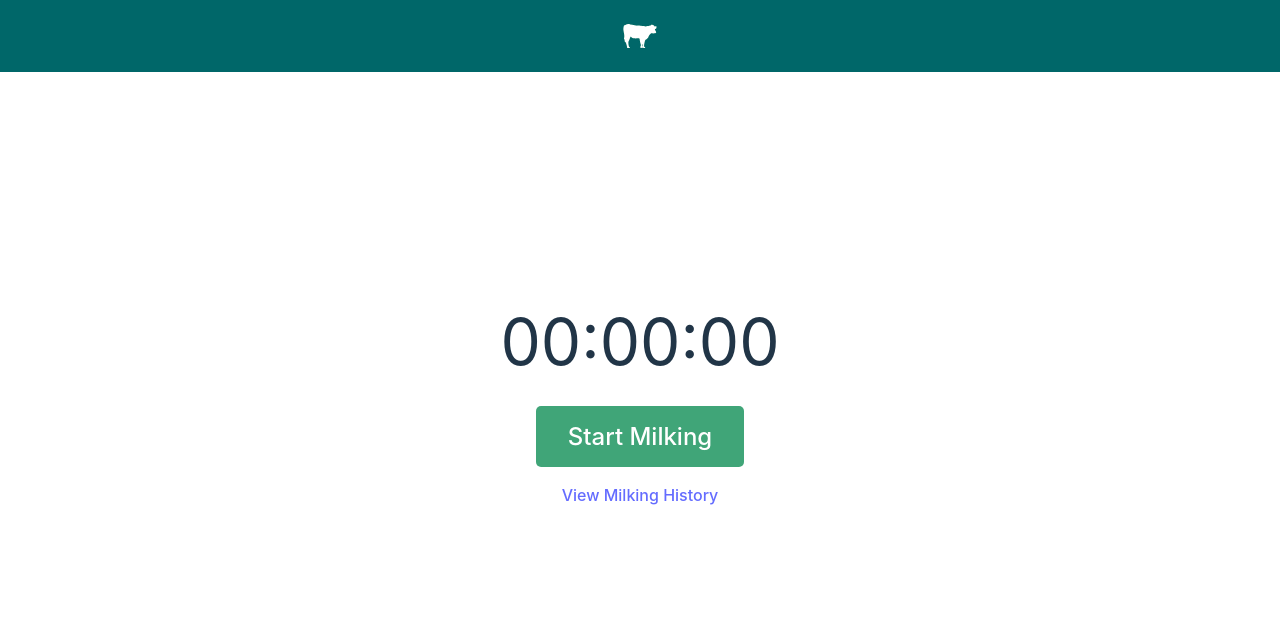
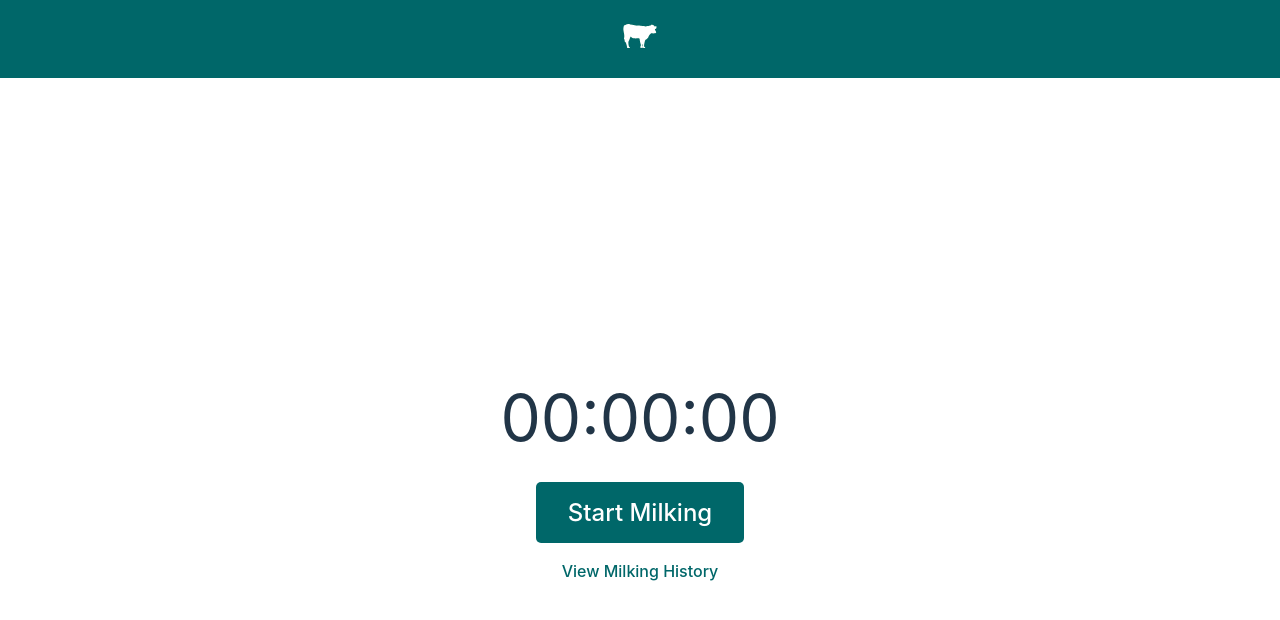
Before and after one commit to anandjha8719/milking-tracker, a React (Vite) app: page / in a window 1280 px wide. Shown: the top 620 px of the page. Built offline with nearby package versions, Linux system fonts and the light colour scheme.

Commit message:
prop validations and ui updates

```diff
--- a/package.json
+++ b/package.json
@@ -10,6 +10,7 @@
     "preview": "vite preview"
   },
   "dependencies": {
+    "prop-types": "^15.8.1",
     "react": "^18.2.0",
     "react-dom": "^18.2.0",
     "react-router-dom": "^6.23.1",
--- a/src/App.jsx
+++ b/src/App.jsx
@@ -7,7 +7,7 @@ function App() {
   return (
     <Router>
       <Navbar />
-      <div style={{ width: "100vw" }}>
+      <div style={{ width: "100vw", marginTop: "60px" }}>
         <Routes>
           <Route path="/" element={<Home />} />
           <Route path="/history" element={<History />} />
--- a/src/components/History.jsx
+++ b/src/components/History.jsx
@@ -11,6 +11,7 @@ const Table = styled.table`
   width: 100%;
   border-collapse: collapse;
   margin-top: 1rem;
+  margin-bottom: 1rem;
 
   th,
   td {
@@ -19,7 +20,7 @@ const Table = styled.table`
   }
 
   th {
-    background-color: #4caf50;
+    background-color: #006769;
     color: white;
   }
 `;
--- a/src/components/Home.jsx
+++ b/src/components/Home.jsx
@@ -2,25 +2,28 @@ import { useState, useEffect, useRef } from "react";
 import styled from "styled-components";
 import { Link } from "react-router-dom";
 import classicalMusic from "../assets/scott.mp3"; // Adjust path as necessary
+import Popup from "./popup.jsx";
 
 const Container = styled.div`
   display: flex;
   flex-direction: column;
   align-items: center;
   justify-content: center;
-//   height: 100vh;
+  height: 100vh;
   padding: 1rem;
+  margin-top: 3rem;
 `;
 
 const Button = styled.button`
   padding: 1rem 2rem;
   font-size: 1.5rem;
-  background-color: #40A578;
+  background-color: #006769;
   color: white;
   border: none;
   border-radius: 5px;
   cursor: pointer;
   margin-bottom: 1rem;
+  outline: none;
 
   &:disabled {
     background-color: #ccc;
@@ -38,6 +41,7 @@ const Home = () => {
   const [isPaused, setIsPaused] = useState(false);
   const [time, setTime] = useState(0);
   const [intervalId, setIntervalId] = useState(null);
+  const [showPopup, setShowPopup] = useState(false);
   const audioRef = useRef(new Audio(classicalMusic));
 
   useEffect(() => {
@@ -75,8 +79,10 @@ const Home = () => {
     setIsMilking(false);
     setIsPaused(false);
     setTime(0);
-    // Prompt for milk quantity and store the session in localStorage
-    const milkQuantity = prompt("Enter the quantity of milk (in liters):");
+    setShowPopup(true);
+  };
+
+  const handleSave = (milkQuantity) => {
     const session = {
       date: new Date().toLocaleDateString(),
       startTime: new Date().toLocaleTimeString(),
@@ -98,7 +104,16 @@ const Home = () => {
         {isMilking ? (isPaused ? "Resume" : "Pause") : "Start Milking"}
       </Button>
       {isMilking && <Button onClick={handleStop}>Stop</Button>}
-      <Link to="/history">View Milking History</Link>
+      <Link to="/history" style={{ color: "#006769" }}>
+        View Milking History
+      </Link>
+      {showPopup ? (
+        <Popup
+          isVisible={showPopup}
+          onClose={() => setShowPopup(false)}
+          onSave={handleSave}
+        />
+      ) : null}
     </Container>
   );
 };
--- a/src/components/Navbar.jsx
+++ b/src/components/Navbar.jsx
@@ -1,5 +1,6 @@
 import styled from "styled-components";
 import cowIcon from "../assets/cow-icon.svg"; // Replace with the actual path to the cow icon
+import { Link } from "react-router-dom";
 
 const NavbarContainer = styled.div`
   position: fixed;
@@ -22,7 +23,9 @@ const Icon = styled.img`
 const Navbar = () => {
   return (
     <NavbarContainer>
-      <Icon src={cowIcon} alt="Cow Icon" />
+      <Link to="/">
+        <Icon src={cowIcon} alt="Cow Icon" />
+      </Link>
     </NavbarContainer>
   );
 };
--- a/src/components/popup.jsx
+++ b/src/components/popup.jsx
@@ -0,0 +1,103 @@
+import { useState } from "react";
+import styled, { keyframes } from "styled-components";
+import PropTypes from "prop-types";
+const fadeIn = keyframes`
+  from {
+    opacity: 0;
+    transform: scale(0.9);
+  }
+  to {
+    opacity: 1;
+    transform: scale(1);
+  }
+`;
+
+const fadeOut = keyframes`
+  from {
+    opacity: 1;
+    transform: scale(1);
+  }
+  to {
+    opacity: 0;
+    transform: scale(0.9);
+  }
+`;
+
+const Overlay = styled.div`
+  position: fixed;
+  top: 0;
+  left: 0;
+  width: 100%;
+  height: 100%;
+  background: rgba(0, 0, 0, 0.5);
+  display: flex;
+  justify-content: center;
+  align-items: center;
+  z-index: 1000;
+  animation: ${(props) => (props.isVisible ? fadeIn : fadeOut)} 0.3s forwards;
+`;
+
+const PopupContainer = styled.div`
+  background: white;
+  padding: 2rem;
+  border-radius: 10px;
+  box-shadow: 0 2px 10px rgba(0, 0, 0, 0.1);
+  width: 80%;
+  max-width: 400px;
+  text-align: center;
+`;
+
+const Button = styled.button`
+  padding: 0.5rem 1rem;
+  font-size: 1rem;
+  background-color: #006769;
+  color: white;
+  border: none;
+  border-radius: 5px;
+  cursor: pointer;
+  margin-top: 1rem;
+`;
+
+const Input = styled.input`
+  width: 100%;
+  padding: 0.5rem;
+  margin-top: 1rem;
+  border: 1px solid #ccc;
+  border-radius: 5px;
+`;
+
+const Popup = ({ isVisible, onClose, onSave }) => {
+  const [milkQuantity, setMilkQuantity] = useState("");
+
+  const handleSave = () => {
+    if (milkQuantity) {
+      onSave(milkQuantity);
+      onClose();
+    } else {
+      alert("Please Enter the milk quantity");
+    }
+  };
+
+  return (
+    <Overlay isVisible={isVisible}>
+      <PopupContainer>
+        <h2>Enter Milk Quantity</h2>
+        <Input
+          type="number"
+          value={milkQuantity}
+          onChange={(e) => setMilkQuantity(e.target.value)}
+          placeholder="Liters"
+        />
+        <Button onClick={handleSave}>Save</Button>
+      </PopupContainer>
+    </Overlay>
+  );
+};
+
+Popup.propTypes = {
+  isVisible: PropTypes.bool.isRequired,
+  onClose: PropTypes.func.isRequired,
+  onSave: PropTypes.func.isRequired,
+};
+
+export default Popup;
--- a/src/index.css
+++ b/src/index.css
@@ -42,13 +42,13 @@ body {
 }
 
 /* Optional: Ensure no overflow */
-body,
+/* body,
 html {
   overflow: hidden;
-}
+} */
 
 h1 {
-  font-size: 3.2em;
+  font-size: 2.4em;
   line-height: 1.1;
 }
 
```
Also changed, not shown: 2 other files (tests, documents, lock files or other folders).
